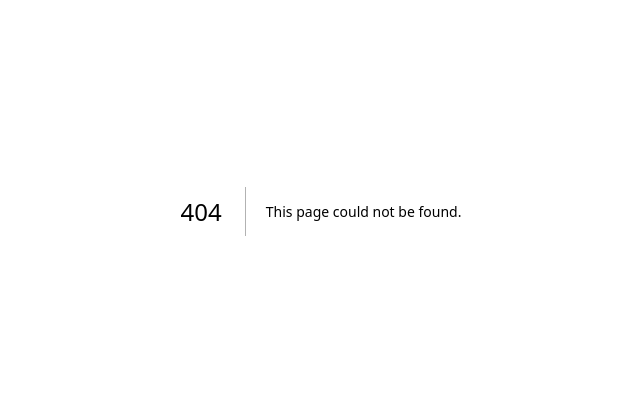
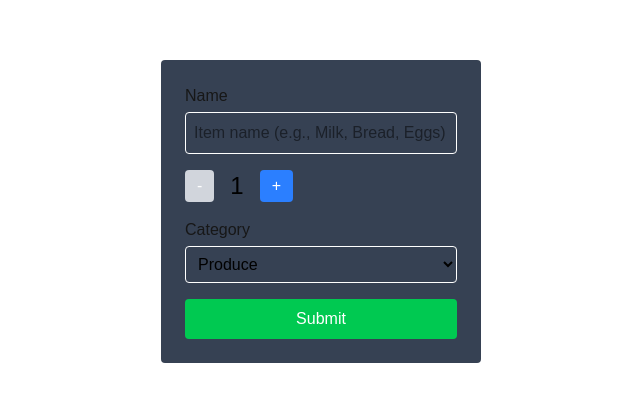
Before and after one commit to Kiwito7103/cprg306-assignments, a Next.js app: page /week-5 in a window 1280 px wide. Before the commit this address had no page. Shown: the part 189-590 px from the top of the page, without its empty margins (319-959 px from the left). Built offline with nearby package versions, Linux system fonts and the light colour scheme.

Commit message:
Added the link to week 5 + finished the assignment
Copied what week 4 had, then changed what needed according to what the assigment wanted. apologies I forgot to make commits along the way, because I just did this all in one sitting. Bug fixing all done and its all ready

```diff
--- a/app/page.js
+++ b/app/page.js
@@ -24,6 +24,8 @@ export default function Home() {
             <Room link="/week-2" label="Week 2" />
             <Room link="/week-3" label="Week 3" />
             <Room link="/week-4" label="Week 4" />
+            <Room link="/week-5" label="Week 5" />
+
           </div>
         </div>
       </div>
--- /dev/null
+++ b/app/week-5/new-item.js
@@ -0,0 +1,115 @@
+"use client";
+import { useState } from "react";
+
+function NewItem() {
+
+  const [name, setName] = useState("");
+
+  const [quantity, setQuantity] = useState(1);
+
+  const [category, setCategory] = useState("produce");
+
+  function increment() {
+    setQuantity((prev) => (prev < 20 ? prev + 1 : prev));
+  }
+
+
+  function decrement() {
+    setQuantity((prev) => (prev > 1 ? prev - 1 : prev));
+  }
+
+  function handleSubmit(e) {
+    e.preventDefault(); //
+
+    const item = { name, quantity, category };
+
+    console.log(item);
+    alert(`Name: ${name}\nQuantity: ${quantity}\nCategory: ${category}`);
+
+
+    setName("");
+    setQuantity(1);
+    setCategory("produce");
+
+  }
+  const categories = [
+    "produce",
+    "dairy",
+    "bakery",
+    "meat",
+    "frozen foods",
+    "canned goods",
+    "dry goods",
+    "beverages",
+    "snacks",
+    "household",
+    "other",
+  ];
+
+  return (
+    <div className="relative h-screen w-screen flex items-center justify-center">
+      <form
+        onSubmit={handleSubmit}
+        className="p-6 bg-gray-700 rounded space-y-4 w-80"
+      >
+
+        <div>
+          <label htmlFor="name" className="block font-medium mb-1">
+            Name
+          </label>
+          <input
+            id="name"
+            type="text"
+            value={name}
+            onChange={(e) => setName(e.target.value)}
+            required
+            className="w-full border border-white p-2 rounded text-black"
+            placeholder="Item name (e.g., Milk, Bread, Eggs)"
+          />
+        </div>
+        <div className="flex items-center space-x-4">
+          <button
+            type="button"
+            onClick={decrement}
+            disabled={quantity === 1}
+            className="px-3 py-1 bg-blue-500 text-white rounded disabled:bg-gray-300"
+          >-</button>
+          <span className="text-black text-2xl flex items-center relative">
+            {quantity}
+          </span>
+          <button
+            type="button"
+            onClick={increment}
+            disabled={quantity === 20}
+            className="px-3 py-1 bg-blue-500 text-white rounded disabled:bg-gray-300"
+          >+</button>
+        </div>
+
+        <div>
+          <label htmlFor="category" className="block font-medium mb-1">
+            Category
+          </label>
+          <select value={category} onChange={(e) => setCategory(e.target.value)} className="w-full border border-white rounded p-2 bg-grey-700 text-black"
+          >
+            {categories.map((cat) => (
+              <option key={cat} value={cat}>
+                {cat.charAt(0).toUpperCase() + cat.slice(1)}
+              </option>
+            ))}
+          </select>
+
+
+        </div>
+
+        <button
+          type="submit"
+          className="w-full bg-green-500 text-white p-2 rounded hover:bg-green-600"
+        >
+          Submit
+        </button>
+      </form>
+    </div>
+  );
+}
+
+export default NewItem;
--- /dev/null
+++ b/app/week-5/page.js
@@ -0,0 +1,5 @@
+import NewItem from './new-item';
+
+export default function Page() {
+  return <NewItem />;
+}
```
